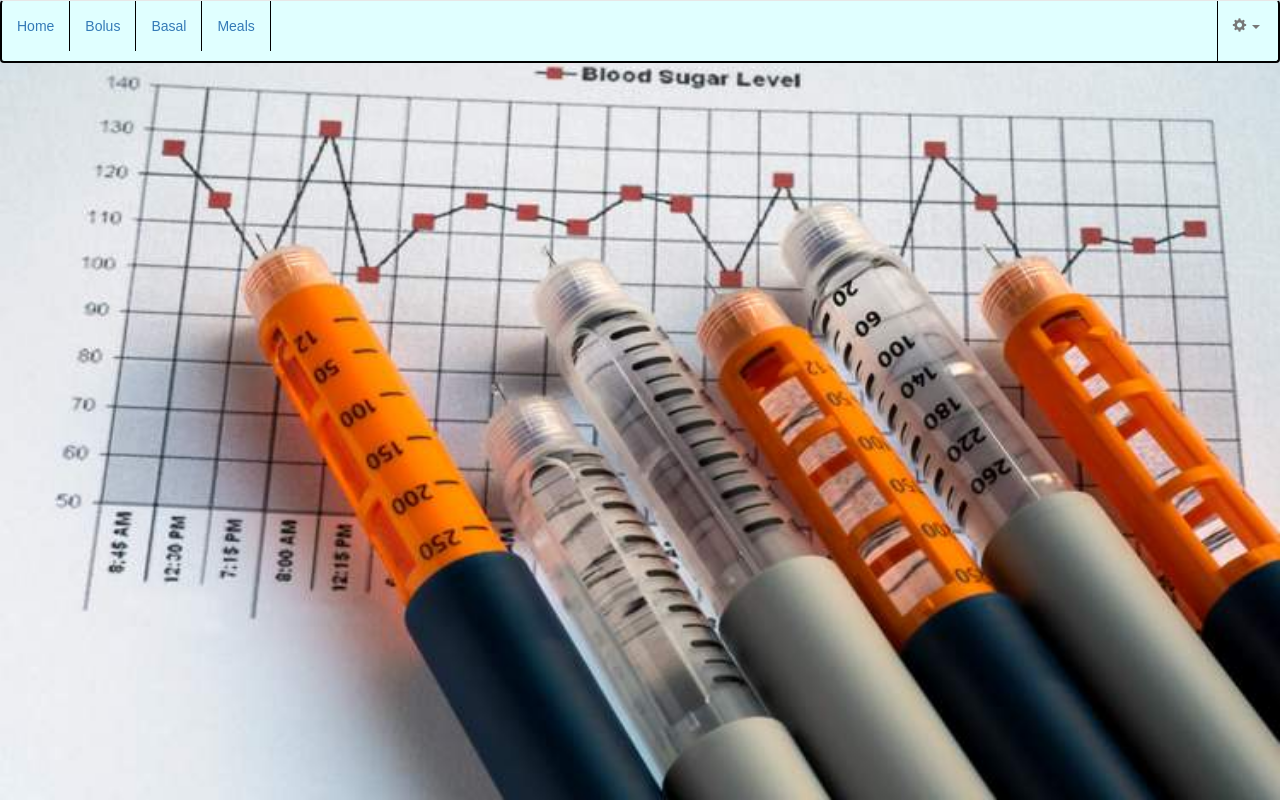
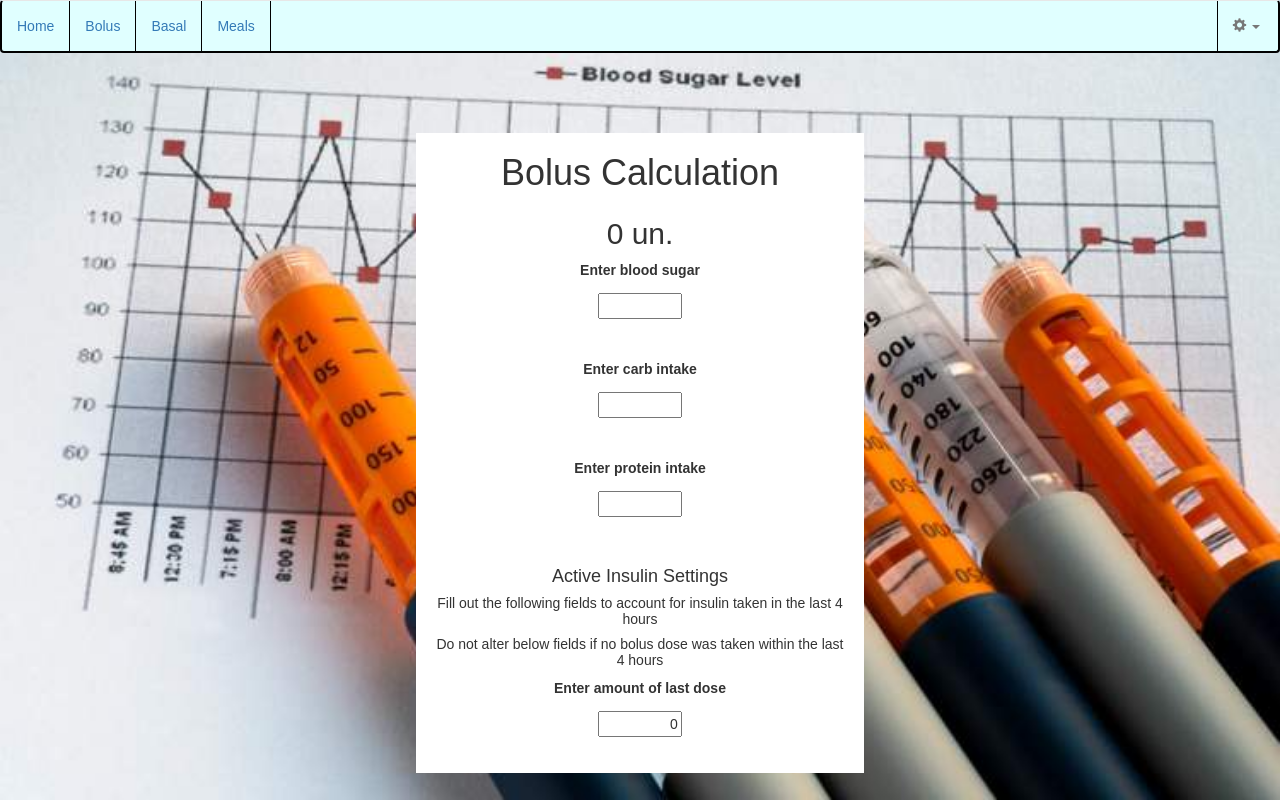
Before and after one commit to ryans93/Diabetes-App, a React (Create React App) app in the folder client/: page /bolus in a window 1280 px wide. Built offline with nearby package versions, Linux system fonts and the light colour scheme; no server answers.

Commit message:
Building for production

```diff
--- a/client/src/pages/Basal.js
+++ b/client/src/pages/Basal.js
@@ -1,12 +1,18 @@
 import React, { Component } from "react";
 import { Link } from "react-router-dom";
 import NavBar from "../components/NavBar";
+import "./css/basal.css";
+import API from "../utils/API";
 
 
 class Basal extends Component {
 
     state = {
-
+        basal: "",
+        levemirAM: "",
+        levemirPM: "",
+        pumpRates: [],
+        time: ["12AM: ", "1AM: ", "2AM: ", "3AM: ", "4AM: ", "5AM: ", "6AM: ", "7AM: ", "8AM: ", "9AM: ", "10AM: ", "11AM: ", "12PM: ", "1PM: ", "2PM: ", "3PM: ", "4PM: ", "5PM: ", "6PM: ", "7PM: ", "8PM: ", "9PM: ", "10PM: ", "11PM: "]
     }
 
     handleInputChange = event => {
@@ -16,13 +22,45 @@ class Basal extends Component {
         });
     };
 
+    componentWillMount = () => {
+        API.getSettings().then((res) => {
+            let weight = res.data.weight;
+            let sensCo = res.data.sensCo;
+            let basal = weight * sensCo / 2;
+            let levemirAM = basal * .5615;
+            let levemirPM = basal * .4385;
+            let rates = [.9916, .9916, 1.0846, 1.1001, 1.1466, 1.1776, 1.224, 1.255, 1.2395, 1.1931, 1.1311, 1.0691, .9452, .8677, .8367, .8367, .8367, .8212, .8212, .8367, .8677, .8677, .9142, .9452];
+            let hourlyBasal = basal * .8 / 24;
+            let pumpRates = [];
+            for (let i = 0; i< rates.length; i++){
+                pumpRates.push((rates[i]*hourlyBasal).toFixed(2));
+            }
+            console.log(pumpRates);
+            let obj={
+                basal: basal.toFixed(2),
+                levemirAM: levemirAM.toFixed(2),
+                levemirPM: levemirPM.toFixed(2),
+                pumpRates: pumpRates
+            };
+            this.setState(obj);
+        })
+    }
+
     render() {
         return (
             <div>
-                <NavBar/>
-
-                <div className="container">
-
+                <NavBar />
+                <div className="container" id="basal-container">
+                    <h1>Basal Dosages</h1>
+                    <h2>Lantus</h2>
+                    <h4>{this.state.basal} un.</h4>
+                    <h2>Levemir</h2>
+                    <h4>AM: {this.state.levemirAM} un.</h4>
+                    <h4>PM: {this.state.levemirPM} un.</h4>
+                    <h2>Insulin Pump Basal Rates</h2>
+                    {this.state.pumpRates.map((rate,index) => (
+                        <h4>{this.state.time[index]}{rate} un.</h4>
+                ))}
 
                 </div>
             </div>
--- a/client/src/pages/Bolus.js
+++ b/client/src/pages/Bolus.js
@@ -1,12 +1,58 @@
 import React, { Component } from "react";
 import { Link } from "react-router-dom";
 import NavBar from "../components/NavBar";
-
+import "./css/bolus.css";
+import API from "../utils/API";
 
 class Bolus extends Component {
 
     state = {
 
+        bolus: 0.00,
+
+        bs: "",
+        carbs: "",
+        protein: "",
+        lastDose: 0,
+        hours: 0,
+
+        targetBG: "",
+        cf: "",
+        ic: "",
+        ip: "",
+
+        exerCo: "",
+        countProtein: "",
+        hyperAdj: "",
+
+        lowLimit: "",
+        highLimit: "",
+        errorMargin: "",
+        bsRaise: "",
+
+        lowWarning: "",
+        highWarning: ""
+    }
+
+    componentWillMount = () => {
+        API.getSettings().then((res) => {
+            let init = res.data;
+            console.log(init);
+            this.setState({
+                ic: init.ic,
+                ip: init.ip,
+                bsRaise: init.bsRaise,
+                cf: init.cf,
+                lowLimit: init.lowLimit,
+                highLimit: init.highLimit,
+                targetBG: init.targetBG,
+                exerCo: init.exerCo,
+                errorMargin: init.errorMargin,
+                countProtein: init.countProtein,
+                hyperAdj: init.hyperAdj,
+            })
+
+        })
     }
 
     handleInputChange = event => {
@@ -16,14 +62,129 @@ class Bolus extends Component {
         });
     };
 
+    handleFormSubmit = event => {
+        event.preventDefault();
+        let correction = (this.state.bs - this.state.targetBG) / this.state.cf;
+        let carbCover = this.state.carbs / this.state.ic;
+        let proteinCover;
+        let proteinError;
+        if (this.state.countProtein) {
+            proteinCover = this.state.protein / this.state.ip
+            proteinError = this.state.errorMargin / 100 * this.state.protein * this.state.bsRaise * 0.36;
+        }
+        else {
+            proteinCover = 0;
+            proteinError = 0;
+        }
+        let activeInsulin = this.state.lastDose * (-.01002331 * Math.pow(this.state.hours, 4) + .0966847967 * Math.pow(this.state.hours, 3) - .2579059829 * Math.pow(this.state.hours, 2) - .1248510749 * this.state.hours + 1.003651904);
+        let hyperMod;
+        if (this.state.hyperAdj && this.state.bs > this.state.highLimit) {
+            hyperMod = this.state.bs * .0015 + .806151;
+        }
+        else {
+            hyperMod = 1;
+        }
+        let exerCo = this.state.exerCo;
+        //console.log(correction);
+        //console.log(carbCover);
+        //console.log(proteinCover);
+        //console.log(activeInsulin);
+        //console.log(exerCo);
+        //console.log(hyperMod);
+        let carbError = this.state.errorMargin / 100 * this.state.carbs * this.state.bsRaise;
+        let totalError=carbError + proteinError;
+        console.log(carbError);
+        console.log(proteinError);
+        console.log(totalError);
+        let bolus = (correction + carbCover + proteinCover - activeInsulin) * exerCo * hyperMod;
+        this.setState({ bolus: bolus.toFixed(2) })
+
+        if (this.state.targetBG - totalError < this.state.lowLimit){
+            this.setState({lowWarning: "Warning: possible low detected. Monitor blood sugar carefully for the next 4 hours"});
+        }
+        else{
+            this.setState({lowWarning: ""});
+        }
+        if (this.state.targetBG + totalError > this.state.highLimit){
+            this.setState({highWarning: "Warning: possible high detected. Monitor blood sugar carefully for the next 4 hours"})
+        }
+        else{
+            this.setState({highWarning: ""});
+        }
+    }
+
     render() {
         return (
             <div>
-                <NavBar/>
+                <NavBar />
 
-                <div className="container">
-
-
+                <div className="container" id="bolus-container">
+                    <h1>Bolus Calculation</h1>
+                    <h2>{this.state.bolus} un.</h2>
+                    <h4 id="warning">{this.state.lowWarning}</h4>
+                    <h4 id="warning">{this.state.highWarning}</h4>
+                    <form>
+                        <div className="row">
+                            <label>Enter blood sugar</label>
+                        </div>
+                        <input
+                            className="bolus-input"
+                            value={this.state.bs}
+                            onChange={this.handleInputChange}
+                            name="bs"
+                        />
+                        <div className="row">
+                            <label>Enter carb intake</label>
+                        </div>
+                        <input
+                            className="bolus-input"
+                            value={this.state.carbs}
+                            onChange={this.handleInputChange}
+                            name="carbs"
+                        />
+                        <div className="row">
+                            <label>Enter protein intake</label>
+                        </div>
+                        <input
+                            className="bolus-input"
+                            value={this.state.protein}
+                            onChange={this.handleInputChange}
+                            name="protein"
+                        />
+                        <h4>Active Insulin Settings</h4>
+                        <h5>Fill out the following fields to account for insulin taken in the last 4 hours</h5>
+                        <h5>Do not alter below fields if no bolus dose was taken within the last 4 hours</h5>
+                        <div className="row">
+                            <label>Enter amount of last dose</label>
+                        </div>
+                        <input
+                            className="bolus-input"
+                            value={this.state.lastDose}
+                            onChange={this.handleInputChange}
+                            name="lastDose"
+                        />
+                        <div className="row">
+                            <label>Enter hours elapsed since last dose</label>
+                        </div>
+                        <input
+                            className="bolus-input"
+                            value={this.state.hours}
+                            onChange={this.handleInputChange}
+                            name="hours"
+                        />
+                        <div className="row">
+                            <div id="btnContainer">
+                                <button
+                                    className="btn btn-success"
+                                    id="button-calculate"
+                                    disabled={!(this.state.bs) || !(this.state.carbs) || !(this.state.protein)}
+                                    onClick={this.handleFormSubmit}
+                                >
+                                    Calculate
+                            </button>
+                            </div>
+                        </div>
+                    </form>
                 </div>
             </div>
         );
--- a/client/src/pages/css/basal.css
+++ b/client/src/pages/css/basal.css
@@ -0,0 +1,8 @@
+#basal-container{
+    height: 80vh;
+    margin-top: 10vh;
+    background-color: white;
+    text-align: center;
+    width: 35%;
+    overflow-y: auto;
+}
--- a/client/src/pages/css/bolus.css
+++ b/client/src/pages/css/bolus.css
@@ -0,0 +1,18 @@
+#bolus-container{
+    height: 80vh;
+    margin-top: 10vh;
+    background-color: white;
+    text-align: center;
+    width: 35%;
+    overflow-y: auto;
+}
+
+.bolus-input{
+    width:20%;
+    text-align:right;
+}
+
+#warning{
+    color: red;
+    font-weight: bold;
+}
--- a/client/src/pages/css/home.css
+++ b/client/src/pages/css/home.css
@@ -15,7 +15,7 @@
     text-align: left;
 }
 
-li{
+.list{
     margin-bottom:10px;
 }
 
```
Also changed, not shown: client/src/pages/Home.js (+9 -9 lines), 11 other files (tests, documents, lock files or other folders). Lines whose indentation alone changed are shown as unchanged.
